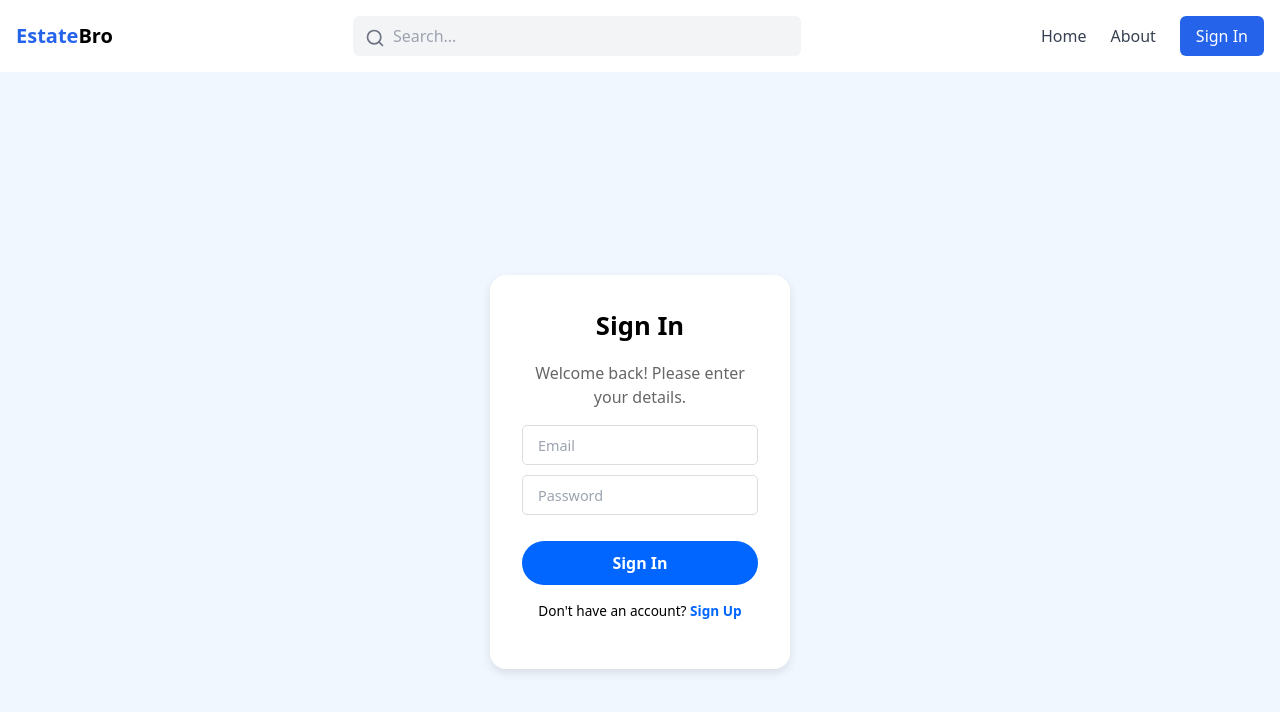
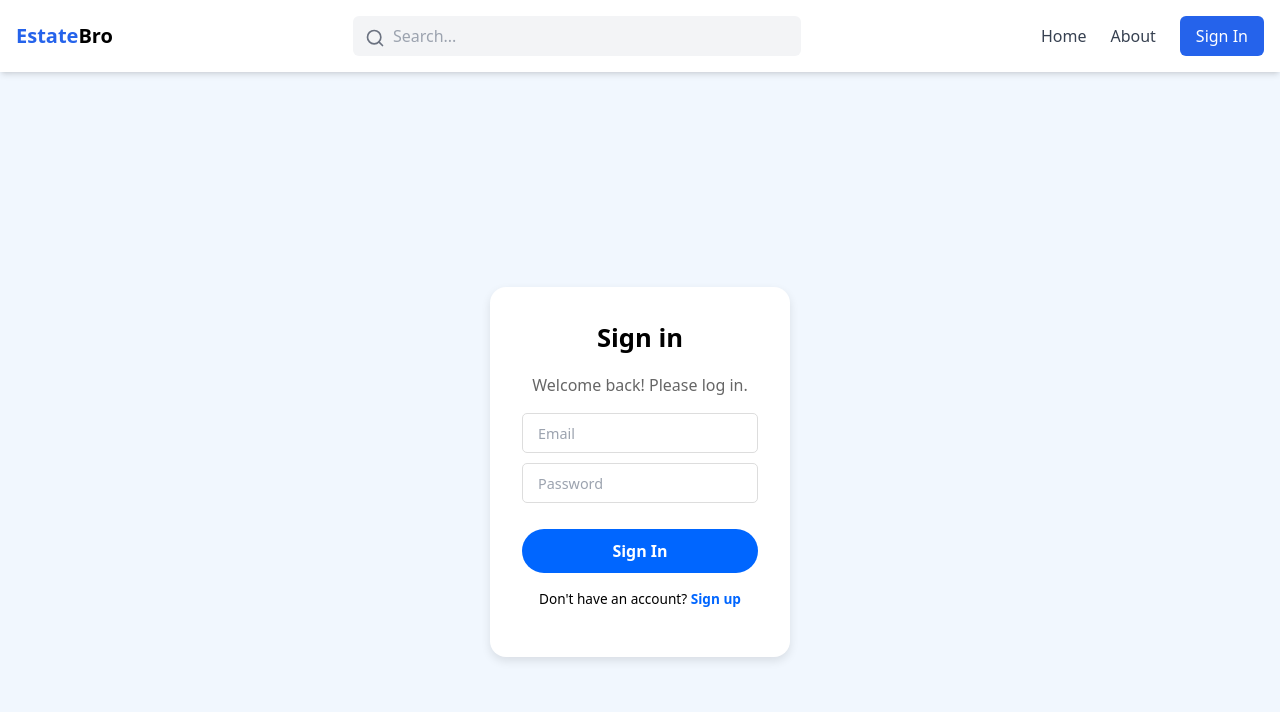
Before and after one commit to AritraNanda/Rael-Estate-Web, a React (Vite) app in the folder client/: page /signin in a window 1280 px wide. Shown: the top 712 px of the page. Built offline with nearby package versions, Linux system fonts and the light colour scheme.

Commit message:
Complete sign in functionalities

```diff
--- a/client/src/pages/SignIn.jsx
+++ b/client/src/pages/SignIn.jsx
@@ -1,28 +1,80 @@
-import React from "react";
-import { Link } from "react-router-dom";
-import "./SignIn.css"; // Import the CSS file
+import React, { useState } from "react";
+import { Link, useNavigate } from "react-router-dom";
+import { toast, ToastContainer } from "react-toastify"; // ✅ Import toast
+import "react-toastify/dist/ReactToastify.css"; // ✅ Import toast styles
+import "./SignUp.css"; // Reusing the same styles
 
 export default function SignIn() {
+    const [formData, setFormData] = useState({});
+    const [error, setError] = useState(null);
+    const [loading, setLoading] = useState(false);
+    const navigate = useNavigate();
+
+    const handleChange = (e) => {
+        setFormData({
+            ...formData,
+            [e.target.id]: e.target.value,
+        });
+    };
+
+    const handleSubmit = async (e) => {
+        e.preventDefault();
+
+        try {
+            setLoading(true);
+            const res = await fetch('/api/auth/signin', {
+                method: 'POST',
+                headers: {
+                    'Content-Type': 'application/json'
+                },
+                body: JSON.stringify(formData),
+            });
+            const data = await res.json();
+
+            if (data.success === false) {
+                setLoading(false);
+                setError(data.message);
+                toast.error("Invalid email or password"); // ❌ Show error toast
+                return;
+            }
+
+            setLoading(false);
+            setError(null);
+            toast.success("Login successful! Redirecting..."); // ✅ Success message
+            setTimeout(() => navigate("/"), 2000); // Redirect to home page after 2 seconds
+
+        } catch (error) {
+            setLoading(false);
+            setError(error.message);
+            toast.error("Something went wrong. Please try again.");
+        }
+    };
+
     return (
-    <div className="signin-container">
-      <div className="signin-box">
-        <form className="signin-form">
-          <span className="title">Sign In</span>
-          <span className="subtitle">Welcome back! Please enter your details.</span>
+        <div className="signup-container">
+            <ToastContainer position="top-right" autoClose={3000} /> {/* ✅ Toast Container */}
+            <div className="signup-box">
+                <form className="signup-form" onSubmit={handleSubmit}>
+                    <span className="title">Sign in</span>
+                    <span className="subtitle">Welcome back! Please log in.</span>
 
                     <div className="form-container">
-            <input type="email" placeholder="Email" className="input" />
-            <input type="password" placeholder="Password" className="input" />
+                        <input type="email" placeholder="Email" className="input" id="email" required onChange={handleChange}/>
+                        <input type="password" placeholder="Password" className="input" id="password" required onChange={handleChange}/>
                     </div>
 
-          <button className="signin-button">Sign In</button>
+                    <button disabled={loading} className="signup-button">
+                        {loading ? 'Loading...' : 'Sign In'}
+                    </button>
                 </form>
+
+                {error && <p className="error">Invalid credentials</p>}
 
                 <div className="form-section">
                     <p>
                         Don't have an account?{" "}
-            <Link to="/signup" className="signup-link">
-              Sign Up
+                        <Link to="/signup" className="login-link">
+                            Sign up
                         </Link>
                     </p>
                 </div>
```
Lines whose indentation alone changed are shown as unchanged.
